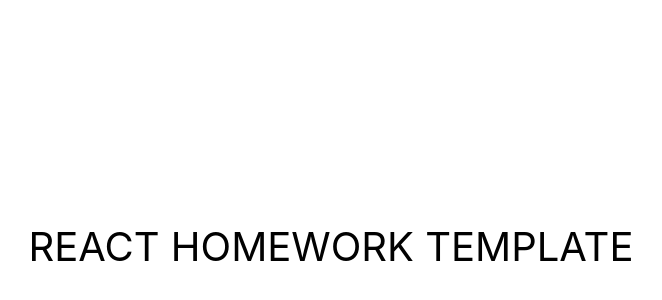
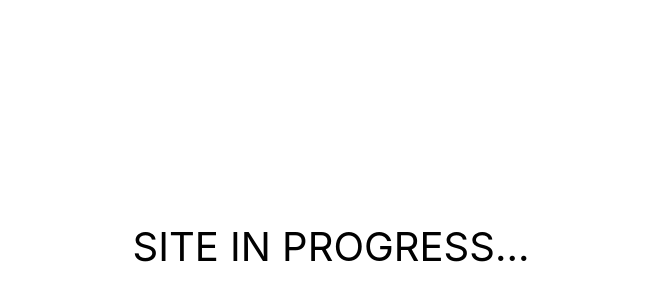
Before and after one commit to yefalek/goit-react-hw-05-movies, a React (Create React App) app: page / in a window 1280 px wide. Shown: the part 154-454 px from the top of the page, without its empty margins (309-971 px from the left). Built offline with nearby package versions, Linux system fonts and the light colour scheme.

Commit message:
update strart files

```diff
--- a/package.json
+++ b/package.json
@@ -1,14 +1,16 @@
 {
-  "name": "react-homework-template",
+  "name": "goit-react-hw-05-movies",
   "version": "0.1.0",
   "private": true,
-  "homepage": "https://goitacademy.github.io/react-homework-template/",
+  "homepage": "https://yefalek.github.io/goit-react-hw-05-movies/",
   "dependencies": {
     "@testing-library/jest-dom": "^5.16.1",
     "@testing-library/react": "^12.1.2",
     "@testing-library/user-event": "^13.5.0",
     "react": "^17.0.2",
     "react-dom": "^17.0.2",
+    "react-loadable": "^5.5.0",
+    "react-router-dom": "^6.2.2",
     "react-scripts": "5.0.0",
     "web-vitals": "^2.1.3"
   },
--- a/src/components/App.jsx
+++ b/src/components/App.jsx
@@ -11,7 +11,7 @@ export const App = () => {
         color: '#010101',
       }}
     >
-      React homework template
+      Site in progress...
     </div>
   );
 };
```
Also changed, not shown: 2 other files (tests, documents, lock files or other folders).
